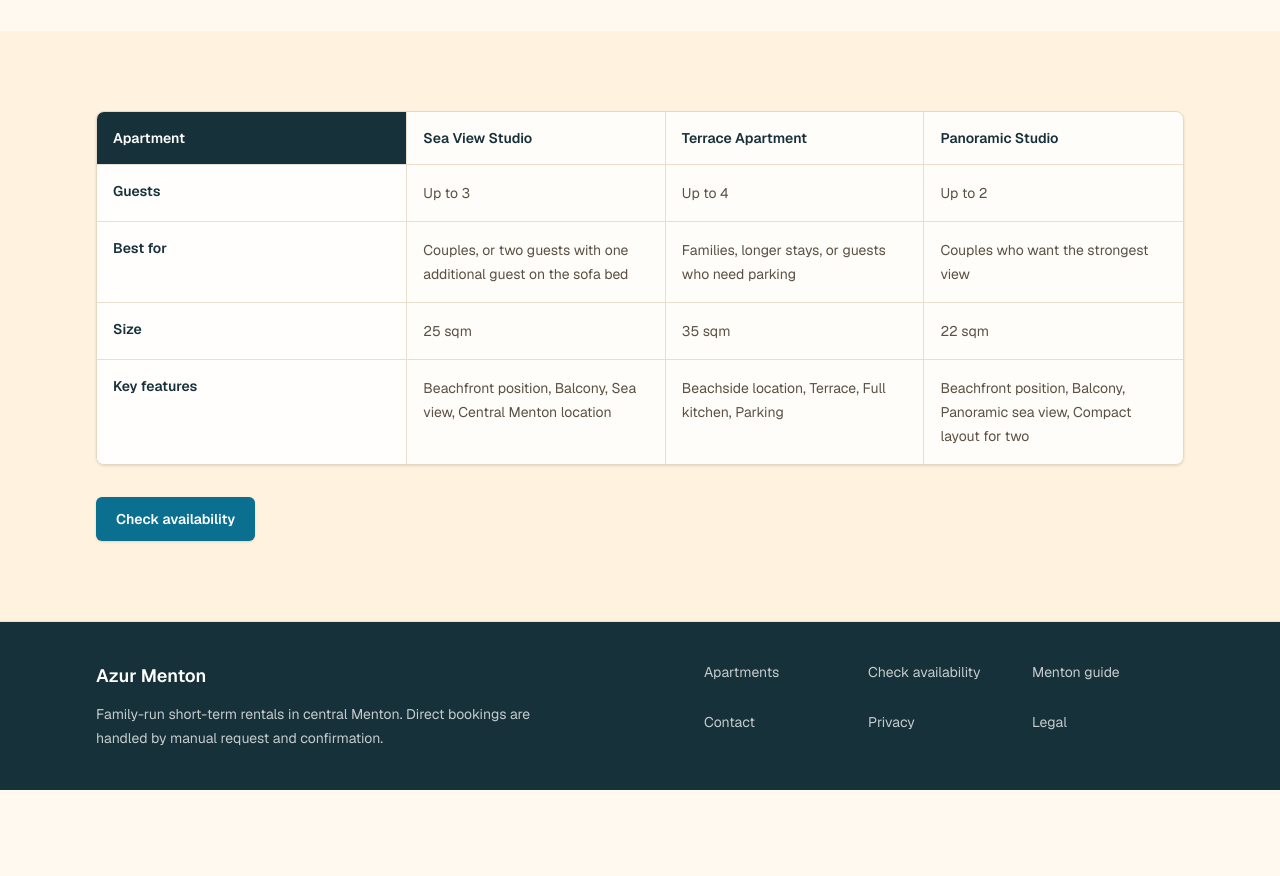
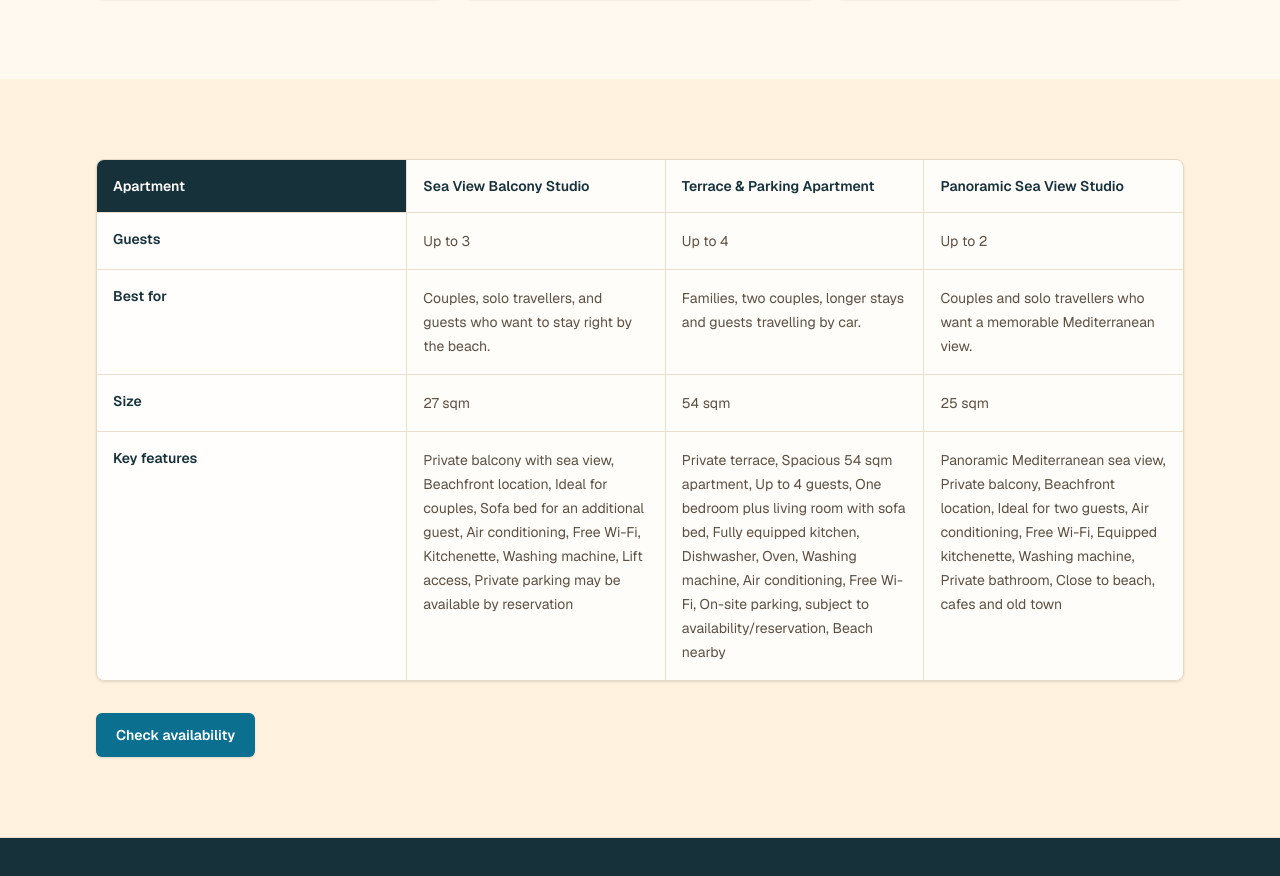
Before and after one commit to markoblogo/azurmenton, a Next.js app: page /en/apartments in a window 1280 px wide. Shown: the part 1042-1918 px from the top of the page. Before the commit the page ends 1832 px from the top, so only its background shows below. Built offline with nearby package versions, Linux system fonts and the light colour scheme.

Commit message:
docs: refine apartment positioning copy

```diff
--- a/src/content/apartments.ts
+++ b/src/content/apartments.ts
@@ -42,39 +42,52 @@ const enFallback = <T extends string>(en: T): LocalizedText => ({
 
 export const apartments: Apartment[] = [
   {
-    slug: "beachfront-studio-balcony-sea-view",
-    name: enFallback("Beachfront Studio with Balcony & Sea View"),
-    shortName: enFallback("Sea View Studio"),
-    tagline: enFallback("A compact beachfront studio with a balcony for slow mornings by the water."),
-    bestFor: enFallback("Couples, or two guests with one additional guest on the sofa bed"),
+    slug: "sea-view-balcony-studio",
+    name: enFallback("Beachfront Studio with Balcony & Sea View, Menton"),
+    shortName: enFallback("Sea View Balcony Studio"),
+    tagline: enFallback(
+      "A bright beachfront studio with a private balcony and Mediterranean sea view.",
+    ),
+    bestFor: enFallback(
+      "Couples, solo travellers, and guests who want to stay right by the beach.",
+    ),
     maxGuests: 3,
     bedrooms: "Studio",
-    beds: "1 double bed + sofa bed",
+    beds: "1 double bed and 1 sofa bed",
     bathrooms: "1 bathroom",
-    sizeSqm: 25,
+    sizeSqm: 27,
     keyFeatures: [
-      enFallback("Beachfront position"),
-      enFallback("Balcony"),
-      enFallback("Sea view"),
-      enFallback("Central Menton location"),
+      enFallback("Private balcony with sea view"),
+      enFallback("Beachfront location"),
+      enFallback("Ideal for couples"),
+      enFallback("Sofa bed for an additional guest"),
+      enFallback("Air conditioning"),
+      enFallback("Free Wi-Fi"),
+      enFallback("Kitchenette"),
+      enFallback("Washing machine"),
+      enFallback("Lift access"),
+      enFallback("Private parking may be available by reservation"),
     ],
     description: enFallback(
-      "A beachfront studio designed for simple, comfortable stays in central Menton, with a balcony and sea view.",
+      "Wake up to the Mediterranean from this bright beachfront studio in Menton. The apartment has a private balcony with sea view, making it a lovely spot for morning coffee, reading or watching the seafront.",
     ),
     longDescription: enFallback(
-      "This studio is best suited to couples who want to stay close to the beach and the centre of Menton. It can also host an additional guest on the sofa bed when needed. The page is prepared for verified photos, final amenities, and owner-approved house notes.",
+      "The studio-style apartment is designed for two guests, with a double bed and a sofa bed for an additional guest. It includes air conditioning, free Wi-Fi, a kitchenette, washing machine, private bathroom and lift access. Private on-site parking may be available by reservation and extra charges may apply. The beach, seafront promenade, cafes, restaurants and the old town are all easy to reach on foot. A practical choice for guests who want a simple seaside stay with a memorable view.",
     ),
     amenities: [
-      enFallback("Balcony"),
+      enFallback("Private balcony with sea view"),
+      enFallback("Air conditioning"),
+      enFallback("Free Wi-Fi"),
       enFallback("Kitchenette"),
-      enFallback("Bathroom"),
-      enFallback("Wi-Fi details to confirm"),
-      enFallback("Air conditioning details to confirm"),
+      enFallback("Washing machine"),
+      enFallback("Private bathroom"),
+      enFallback("Lift access"),
+      enFallback("Private parking may be available by reservation and extra charges may apply"),
     ],
     locationHighlights: [
       enFallback("Beachfront setting in central Menton"),
-      enFallback("Practical base for restaurants, the old town, and seafront walks"),
-      enFallback("Good starting point for Monaco and the Italian Riviera"),
+      enFallback("Beach and seafront promenade are easy to reach on foot"),
+      enFallback("Close to cafes, restaurants and the old town"),
     ],
     gallery: [
       {
@@ -86,9 +99,9 @@ export const apartments: Apartment[] = [
         alt: enFallback("Placeholder room image for the Sea View Studio"),
       },
     ],
-    seoTitle: enFallback("Beachfront Studio with Balcony & Sea View in Menton"),
+    seoTitle: enFallback("Beachfront Studio with Balcony & Sea View in Menton | Azur Menton"),
     seoDescription: enFallback(
-      "Request a direct stay at a compact beachfront studio in central Menton with balcony and sea view. Manual confirmation only.",
+      "Stay in a bright beachfront studio in Menton with private balcony, sea view, air conditioning, kitchenette and lift access. Ideal for couples looking for a seaside stay.",
     ),
     structuredData: {
       accommodationCategory: "Studio apartment",
@@ -97,40 +110,54 @@ export const apartments: Apartment[] = [
     },
   },
   {
-    slug: "beachside-apartment-terrace-parking",
-    name: enFallback("Beachside Apartment with Terrace & Parking"),
-    shortName: enFallback("Terrace Apartment"),
-    tagline: enFallback("A practical beachside apartment with terrace, full kitchen, and parking."),
-    bestFor: enFallback("Families, longer stays, or guests who need parking"),
+    slug: "beachside-family-apartment",
+    name: enFallback("Beachside Apartment with Terrace & Parking, Menton"),
+    shortName: enFallback("Terrace & Parking Apartment"),
+    tagline: enFallback(
+      "A spacious beachside apartment with private terrace, full kitchen and parking.",
+    ),
+    bestFor: enFallback("Families, two couples, longer stays and guests travelling by car."),
     maxGuests: 4,
     bedrooms: "1 bedroom",
-    beds: "1 double bed + sofa bed",
+    beds: "1 double bed and 1 sofa bed",
     bathrooms: "1 bathroom",
-    sizeSqm: 35,
+    sizeSqm: 54,
     keyFeatures: [
-      enFallback("Beachside location"),
-      enFallback("Terrace"),
-      enFallback("Full kitchen"),
-      enFallback("Parking"),
+      enFallback("Private terrace"),
+      enFallback("Spacious 54 sqm apartment"),
+      enFallback("Up to 4 guests"),
+      enFallback("One bedroom plus living room with sofa bed"),
+      enFallback("Fully equipped kitchen"),
+      enFallback("Dishwasher"),
+      enFallback("Oven"),
+      enFallback("Washing machine"),
+      enFallback("Air conditioning"),
+      enFallback("Free Wi-Fi"),
+      enFallback("On-site parking, subject to availability/reservation"),
+      enFallback("Beach nearby"),
     ],
     description: enFallback(
-      "A beachside apartment for families or longer stays, with a terrace, full kitchen, and parking.",
+      "Enjoy an easy beachside stay in central Menton in this spacious apartment with a private terrace and on-site parking.",
     ),
     longDescription: enFallback(
-      "This apartment is the most practical choice for guests who want more day-to-day comfort: a full kitchen, terrace, and parking. It is positioned as a beachside family apartment and does not claim a sea view until verified content says so.",
+      "With one bedroom, a living room with sofa bed and a fully equipped kitchen, it is a comfortable base for a family, two couples or guests planning a longer stay. The apartment includes air conditioning, free Wi-Fi, a washing machine, dishwasher, oven and microwave. The beach is just a short walk away, and cafes, restaurants, shops, the old town and Menton train station can all be reached on foot. This is the most practical apartment in the Azur Menton collection for guests who want space, comfort and convenience close to the sea.",
     ),
     amenities: [
-      enFallback("Terrace"),
-      enFallback("Full kitchen"),
-      enFallback("Parking"),
-      enFallback("Bathroom"),
-      enFallback("Laundry details to confirm"),
-      enFallback("Wi-Fi details to confirm"),
+      enFallback("Private terrace"),
+      enFallback("Fully equipped kitchen"),
+      enFallback("Dishwasher"),
+      enFallback("Oven"),
+      enFallback("Microwave"),
+      enFallback("Washing machine"),
+      enFallback("Air conditioning"),
+      enFallback("Free Wi-Fi"),
+      enFallback("On-site parking, subject to availability/reservation"),
+      enFallback("Private bathroom"),
     ],
     locationHighlights: [
       enFallback("Beachside central Menton location"),
-      enFallback("Useful for families and longer stays"),
-      enFallback("Parking available"),
+      enFallback("Beach is just a short walk away"),
+      enFallback("Cafes, restaurants, shops, the old town and Menton train station can be reached on foot"),
     ],
     gallery: [
       {
@@ -142,9 +169,9 @@ export const apartments: Apartment[] = [
         alt: enFallback("Placeholder room image for the Terrace Apartment"),
       },
     ],
-    seoTitle: enFallback("Beachside Apartment with Terrace & Parking in Menton"),
+    seoTitle: enFallback("Beachside Apartment with Terrace & Parking in Menton | Azur Menton"),
     seoDescription: enFallback(
-      "Request a direct stay at a beachside Menton apartment with terrace, full kitchen, and parking. Manual confirmation only.",
+      "Spacious beachside apartment in central Menton for up to 4 guests, with private terrace, full kitchen, air conditioning and on-site parking.",
     ),
     structuredData: {
       accommodationCategory: "Apartment",
@@ -153,39 +180,46 @@ export const apartments: Apartment[] = [
     },
   },
   {
-    slug: "beachfront-studio-balcony-panoramic-sea-view",
-    name: enFallback("Beachfront Studio with Balcony & Panoramic Sea View"),
-    shortName: enFallback("Panoramic Studio"),
-    tagline: enFallback("A compact studio for two with the strongest sea-view focus."),
-    bestFor: enFallback("Couples who want the strongest view"),
+    slug: "panoramic-sea-view-studio",
+    name: enFallback("Beachfront Studio with Balcony & Panoramic Sea View, Menton"),
+    shortName: enFallback("Panoramic Sea View Studio"),
+    tagline: enFallback("A compact beachfront studio where the view is the highlight."),
+    bestFor: enFallback("Couples and solo travellers who want a memorable Mediterranean view."),
     maxGuests: 2,
     bedrooms: "Studio",
     beds: "1 double bed",
     bathrooms: "1 bathroom",
-    sizeSqm: 22,
+    sizeSqm: 25,
     keyFeatures: [
-      enFallback("Beachfront position"),
-      enFallback("Balcony"),
-      enFallback("Panoramic sea view"),
-      enFallback("Compact layout for two"),
+      enFallback("Panoramic Mediterranean sea view"),
+      enFallback("Private balcony"),
+      enFallback("Beachfront location"),
+      enFallback("Ideal for two guests"),
+      enFallback("Air conditioning"),
+      enFallback("Free Wi-Fi"),
+      enFallback("Equipped kitchenette"),
+      enFallback("Washing machine"),
+      enFallback("Private bathroom"),
+      enFallback("Close to beach, cafes and old town"),
     ],
     description: enFallback(
-      "A compact beachfront studio for two guests, focused on the balcony and panoramic sea view.",
+      "Wake up to a wide Mediterranean view from this bright beachfront studio in Menton. The apartment has a balcony with sea view, making it a simple and comfortable place for breakfast, reading or an evening drink by the water.",
     ),
     longDescription: enFallback(
-      "This studio is the clearest choice for couples who value the view most. It is intentionally compact and best for two guests. The page is ready for verified gallery images and practical arrival details.",
+      "The studio is designed for two guests and includes air conditioning, free Wi-Fi, an equipped kitchenette, a washing machine and a private bathroom. The beach, seafront promenade, cafes, restaurants and the old town are all easy to reach on foot. A practical choice for couples or solo travellers who want an easy seaside stay with a memorable view.",
     ),
     amenities: [
-      enFallback("Balcony"),
-      enFallback("Kitchenette"),
-      enFallback("Bathroom"),
-      enFallback("Wi-Fi details to confirm"),
-      enFallback("Air conditioning details to confirm"),
+      enFallback("Private balcony"),
+      enFallback("Air conditioning"),
+      enFallback("Free Wi-Fi"),
+      enFallback("Equipped kitchenette"),
+      enFallback("Washing machine"),
+      enFallback("Private bathroom"),
     ],
     locationHighlights: [
       enFallback("Beachfront central Menton setting"),
-      enFallback("Panoramic sea-view emphasis"),
-      enFallback("Easy access to seafront walks and local restaurants"),
+      enFallback("Close to the beach and seafront promenade"),
+      enFallback("Cafes, restaurants and the old town are easy to reach on foot"),
     ],
     gallery: [
       {
@@ -197,9 +231,11 @@ export const apartments: Apartment[] = [
         alt: enFallback("Placeholder room image for the Panoramic Studio"),
       },
     ],
-    seoTitle: enFallback("Beachfront Studio with Balcony & Panoramic Sea View in Menton"),
+    seoTitle: enFallback(
+      "Beachfront Studio with Panoramic Sea View in Menton | Azur Menton",
+    ),
     seoDescription: enFallback(
-      "Request a direct stay at a compact beachfront studio for two in central Menton with balcony and panoramic sea view.",
+      "Compact beachfront studio in Menton with balcony and panoramic Mediterranean sea view. Ideal for couples looking for a simple seaside stay close to the beach.",
     ),
     structuredData: {
       accommodationCategory: "Studio apartment",
```
